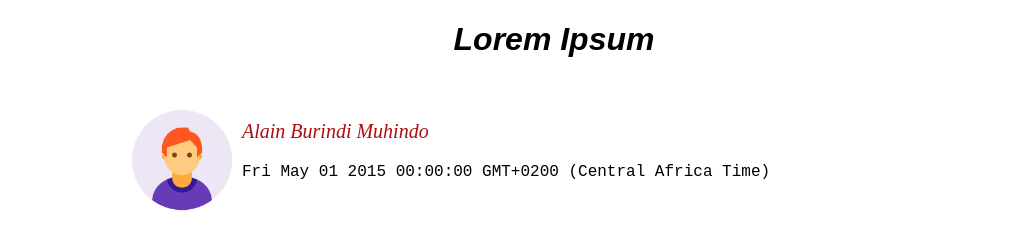
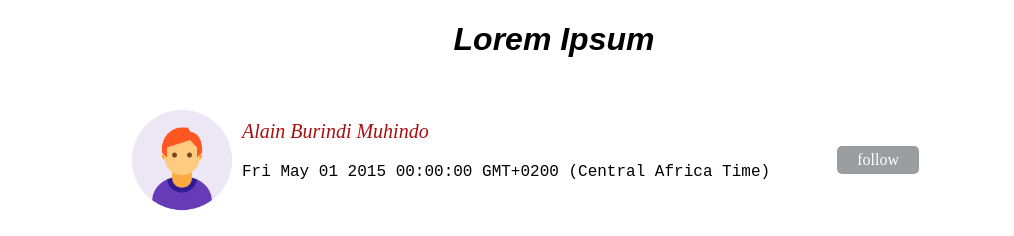
Before and after one commit to deschantkn/RangersBlog, a website: page ui/read.html in a window 1280 px wide. Shown: the top 236 px of the page, without its empty margins (86-1100 px from the left). Drawn offline with Linux system fonts and the light colour scheme.

Commit message:
allow user to follow or unfollow the article's owner

```diff
--- a/ui/js/read.js
+++ b/ui/js/read.js
@@ -31,3 +31,10 @@ for (let i = 0; i < 5; i++) {
     commentHolder.appendChild(iconHolder);
     commentsContainer.appendChild(commentHolder);
 }
+
+const follow = document.getElementsByClassName('follow')[0];
+
+follow.addEventListener('click', () => {
+    const text = follow.innerHTML;
+    text == 'follow' ? follow.innerHTML = 'un'+text : follow.innerHTML = 'follow';
+});
--- a/ui/read.html
+++ b/ui/read.html
@@ -38,6 +38,7 @@
                     <p class="owner">Alain Burindi Muhindo</p>
                     <p class="date">Fri May 01 2015 00:00:00 GMT+0200 (Central Africa Time)</p>
                 </div>
+                <p class="follow">follow</p>
             </div>
             <div class="content">
                 <img class="icon" src="images/sunrise.jpg" alt="article's image">
--- a/ui/scss/read.scss
+++ b/ui/scss/read.scss
@@ -85,7 +85,13 @@ $test: red;
     font-size: 20px;
     color: #aa0f0f;
 }
-
+.follow{
+    color: white;
+    border-radius: 5px;
+    padding: 5px 20px;
+    margin: auto;
+    background-color: $mainColor;
+}
 .title{
     font-family: Arial, Helvetica, sans-serif;
     font-style: italic;
```
Also changed, not shown: ui/css/read.css.
